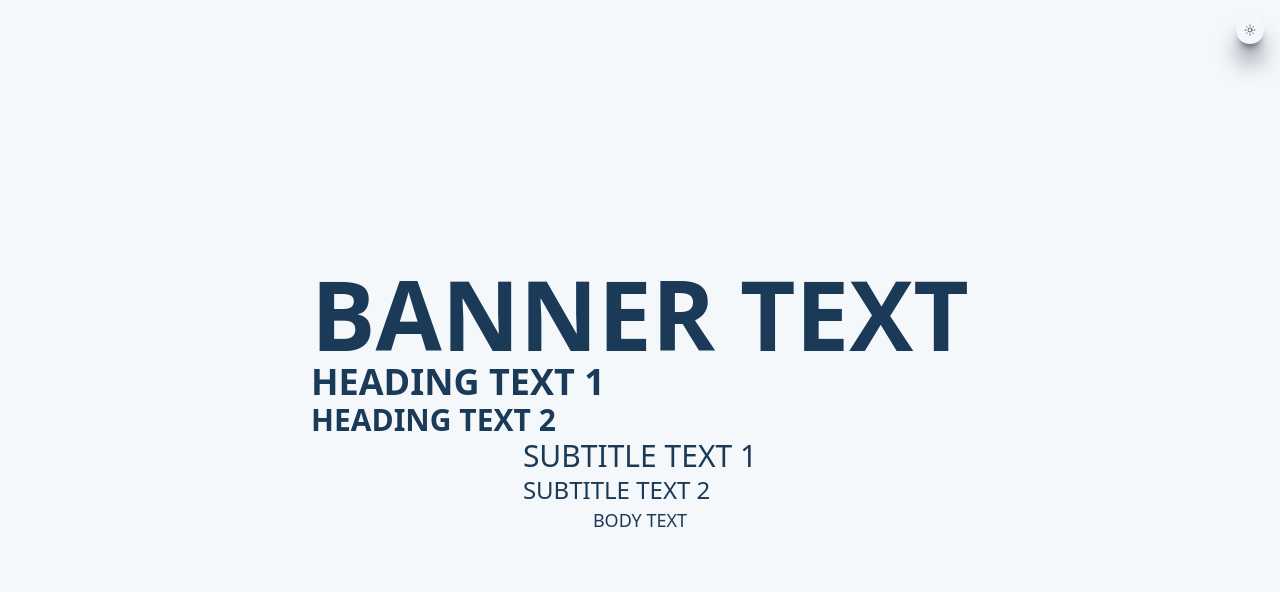
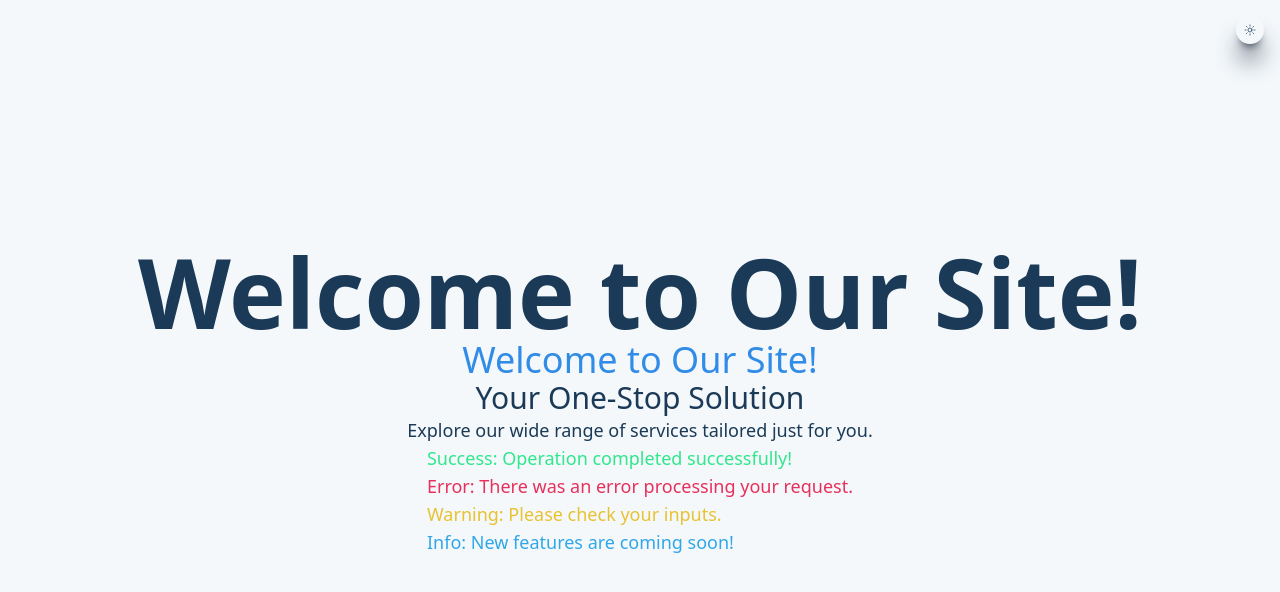
Before and after one commit to Maderobills/util, a Vue app: page / in a window 1280 px wide. Shown: the top 592 px of the page. Built offline with nearby package versions, Linux system fonts and the light colour scheme.

Commit message:
text done

```diff
--- a/src/components/ui/Text.vue
+++ b/src/components/ui/Text.vue
@@ -1,21 +1,24 @@
 <script setup>
+const props = defineProps(['msg']);
 </script>
+
 <template>
-    <div class="text-foreground dark:text-dark-foreground font-extrabold">
-    <h1 class="2xl:text-9xl xl:text-8xl md:text-4xl text-2xl">BANNER TEXT</h1>
-    <h2 class="xl:text-4xl md:text-2xl text-xl ">HEADING TEXT 1</h2>
-    <h3 class="xl:text-3xl md:text-xl text-lg ">HEADING TEXT 2</h3>
-
-</div>
-<div class="text-foreground dark:text-dark-foreground font-medium">
-    <h3 class="xl:text-3xl md:text-xl text-lg ">SUBTITLE TEXT 1</h3>
-    <h4 class=" xl:text-2xl md:text-lg text-base ">SUBTITLE TEXT 2</h4>
-
-</div>
-<div class="text-foreground dark:text-dark-foreground font-normal">
-
-    <h4 class=" 2xl:text-2xl lg:text-lg md:text-base text-xs">BODY TEXT </h4>
-
-</div>
-
+    <div v-if="msg.banner" class="text-foreground dark:text-dark-foreground font-extrabold">
+        <h1 class="2xl:text-9xl xl:text-8xl md:text-4xl text-2xl">{{ msg.banner }}</h1>
+    </div>
+    <div v-if="msg.heading" class="text-primary dark:text-dark-primary font-medium">
+        <h2 class="xl:text-4xl md:text-2xl text-xl">{{ msg.heading }}</h2>
+    </div>
+    <div v-if="msg.subheading" class="text-foreground dark:text-dark-foreground font-normal">
+        <h3 class="xl:text-3xl md:text-xl text-lg">{{ msg.subheading }}</h3>
+    </div>
+    <div v-if="msg.body" class="text-foreground dark:text-dark-foreground font-normal">
+        <h4 class="2xl:text-2xl lg:text-lg md:text-base text-xs">{{ msg.body }}</h4>
+    </div>
+    <div v-if="msg.success || msg.error || msg.warning || msg.info" class="font-normal 2xl:text-2xl lg:text-lg md:text-base text-xs">
+        <h4 v-if="msg.success" class="text-success dark:text-dark-success">Success: {{ msg.success }}</h4>
+        <h4 v-if="msg.error" class="text-error dark:text-dark-error">Error: {{ msg.error }}</h4>
+        <h4 v-if="msg.warning" class="text-warning dark:text-dark-warning">Warning: {{ msg.warning }}</h4>
+        <h4 v-if="msg.info" class="text-info dark:text-dark-info">Info: {{ msg.info }}</h4>
+    </div>
 </template>
--- a/src/views/HomeView.vue
+++ b/src/views/HomeView.vue
@@ -1,7 +1,19 @@
 <script setup>
-import Text from '../components/ui/Text.vue'
+import { ref } from 'vue';
+import Text from '../components/ui/Text.vue';
+
+const bannerMessage = ref({
+  banner: 'Welcome to Our Site!',
+    heading: 'Welcome to Our Site!',
+    subheading: 'Your One-Stop Solution',
+    body: 'Explore our wide range of services tailored just for you.',
+    success: 'Operation completed successfully!',
+    error: 'There was an error processing your request.',
+    warning: 'Please check your inputs.',
+    info: 'New features are coming soon!'
+});
 </script>
 
 <template>
-  <Text/>
+  <Text :msg="bannerMessage" />
 </template>
```
